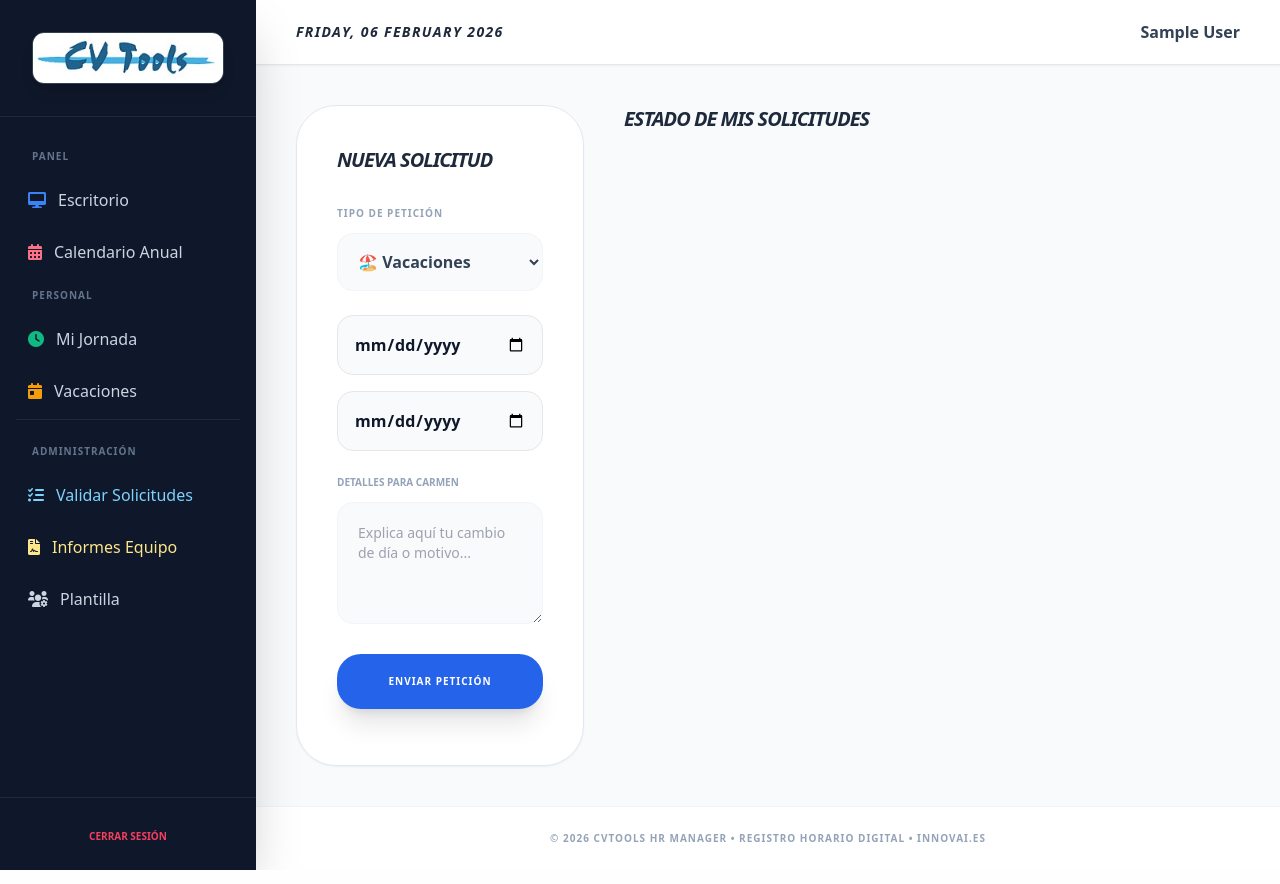
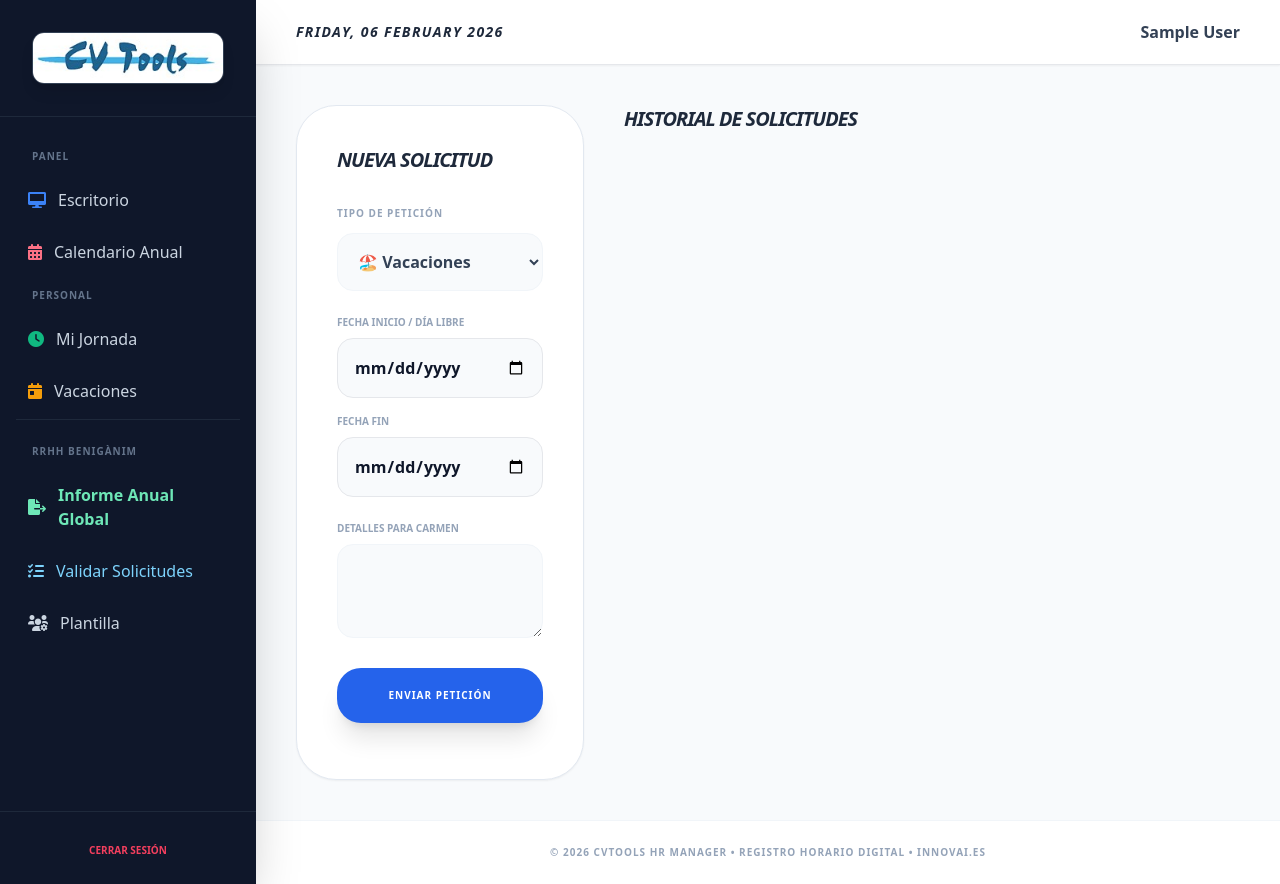
Before and after one commit to Pablo2vbng/AppRegistroHorario, a PHP site: page /index.php?p=solicitudes in a window 1280 px wide. Run offline with PHP 8.4, Linux system fonts and the light colour scheme; the visitor is signed in with stand-in values (Sample User, id 1); data that the repository does not hold is empty; some libraries are stand-ins or nearby versions.

Commit message:
informe global

```diff
--- a/index.php
+++ b/index.php
@@ -1,10 +1,6 @@
 <?php
-/**
- * ARCHIVO PRINCIPAL - ENRUTADOR CVTools
- */
 require_once 'config/config.php';
 
-// 1. LÓGICA DE LOGIN
 if ($_SERVER['REQUEST_METHOD'] == 'POST' && isset($_POST['email'])) {
     $email = $_POST['email']; $pass = $_POST['password'];
     $stmt = $pdo->prepare("SELECT * FROM usuarios WHERE email = ?");
@@ -29,6 +25,7 @@ switch ($p) {
     case 'dashboard': include 'views/dashboard.php'; break;
     case 'empleados': if($_SESSION['rol'] == 'admin') include 'views/rrhh/empleados.php'; break;
     case 'empleado_detalle': if($_SESSION['rol'] == 'admin') include 'views/rrhh/empleado_detalle.php'; break;
+    case 'informe_global': if($_SESSION['rol'] == 'admin') include 'views/rrhh/informe_global.php'; break; // NUEVA
     case 'informes_equipo': if($_SESSION['rol'] == 'admin') include 'views/rrhh/informes_equipo.php'; break;
     case 'gestion_ausencias': if($_SESSION['rol'] == 'admin') include 'views/rrhh/ausencias.php'; break;
     case 'calendario_anual': include 'views/calendario_anual.php'; break;
--- a/views/layout_header.php
+++ b/views/layout_header.php
@@ -1,5 +1,4 @@
 <?php
-// Contar solicitudes pendientes para la burbuja del menú
 $stmtCount = $pdo->query("SELECT COUNT(*) FROM ausencias WHERE estado = 'pendiente'");
 $totalPendientes = $stmtCount->fetchColumn();
 ?>
@@ -19,31 +18,25 @@ $totalPendientes = $stmtCount->fetchColumn();
 </head>
 <body class="bg-slate-50 font-sans text-slate-900 min-h-screen">
 
-<!-- NAVEGACIÓN MÓVIL -->
+<!-- BARRA MÓVIL -->
 <div class="md:hidden bg-slate-900 text-white p-4 flex justify-between items-center sticky top-0 z-50">
-    <div class="flex items-center space-x-2">
-        <img src="assets/img/logoCvTools.jpg" alt="Logo" class="h-8 rounded">
-        <?php if($totalPendientes > 0): ?>
-            <span class="bg-rose-500 text-white text-[10px] px-2 py-0.5 rounded-full font-black animate-bounce"><?php echo $totalPendientes; ?></span>
-        <?php endif; ?>
-    </div>
+    <img src="assets/img/logoCvTools.jpg" alt="Logo" class="h-8 rounded">
     <button onclick="document.getElementById('mobile-drawer').classList.toggle('-translate-x-full')" class="text-2xl p-2"><i class="fas fa-bars"></i></button>
 </div>
 
-<div id="mobile-drawer" class="fixed inset-y-0 left-0 w-72 bg-slate-900 text-white z-[60] transform -translate-x-full shadow-2xl md:hidden uppercase text-[10px] font-black">
-    <nav class="p-6 space-y-4 tracking-widest">
+<div id="mobile-drawer" class="fixed inset-y-0 left-0 w-72 bg-slate-900 text-white z-[60] transform -translate-x-full shadow-2xl md:hidden font-black text-[10px] uppercase">
+    <nav class="p-6 space-y-4">
         <a href="index.php?p=dashboard" class="block p-3">Escritorio</a>
         <a href="index.php?p=calendario_anual" class="block p-3">Calendario Anual</a>
     </nav>
 </div>
 
 <div class="flex">
-    <!-- SIDEBAR PC -->
     <aside class="hidden md:flex flex-col w-64 bg-slate-900 text-slate-300 min-h-screen sticky top-0 shadow-2xl flex-shrink-0">
         <div class="p-8 border-b border-slate-800">
             <img src="assets/img/logoCvTools.jpg" alt="Logo" class="w-full rounded-xl shadow-lg border border-slate-700">
         </div>
-        <nav class="flex-1 px-4 space-y-1 pt-6">
+        <nav class="flex-1 px-4 space-y-1 pt-6 overflow-y-auto no-scrollbar">
             <p class="px-4 py-2 text-[10px] font-black text-slate-500 uppercase tracking-widest">Panel</p>
             <a href="index.php?p=dashboard" class="flex items-center p-3 rounded-xl hover:bg-slate-800 transition"><i class="fas fa-desktop mr-3 text-blue-500"></i> Escritorio</a>
             <a href="index.php?p=calendario_anual" class="flex items-center p-3 rounded-xl hover:bg-slate-800 transition"><i class="fas fa-calendar-alt mr-3 text-rose-400"></i> Calendario Anual</a>
@@ -53,14 +46,14 @@ $totalPendientes = $stmtCount->fetchColumn();
             <a href="index.php?p=solicitudes" class="flex items-center p-3 rounded-xl hover:bg-slate-800 transition"><i class="fas fa-calendar-day mr-3 text-amber-500"></i> Vacaciones</a>
 
             <?php if($_SESSION['rol'] == 'admin'): ?>
-            <p class="px-4 py-2 text-[10px] font-black text-slate-500 uppercase tracking-widest mt-6 pt-6 border-t border-slate-800">Administración</p>
+            <p class="px-4 py-2 text-[10px] font-black text-slate-500 uppercase tracking-widest mt-6 pt-6 border-t border-slate-800">RRHH Benigànim</p>
+            <a href="index.php?p=informe_global" class="flex items-center p-3 rounded-xl hover:bg-slate-800 transition text-emerald-300 font-bold"><i class="fas fa-file-export mr-3"></i> Informe Anual Global</a>
             <a href="index.php?p=gestion_ausencias" class="flex items-center justify-between p-3 rounded-xl hover:bg-slate-800 transition text-sky-300">
                 <div class="flex items-center"><i class="fas fa-tasks mr-3"></i> Validar Solicitudes</div>
                 <?php if($totalPendientes > 0): ?>
                     <span class="bg-rose-500 text-white text-[9px] px-2 py-0.5 rounded-md font-black"><?php echo $totalPendientes; ?></span>
                 <?php endif; ?>
             </a>
-            <a href="index.php?p=informes_equipo" class="flex items-center p-3 rounded-xl hover:bg-slate-800 transition text-amber-200"><i class="fas fa-file-contract mr-3"></i> Informes Equipo</a>
             <a href="index.php?p=empleados" class="flex items-center p-3 rounded-xl hover:bg-slate-800 transition"><i class="fas fa-users-cog mr-3"></i> Plantilla</a>
             <?php endif; ?>
         </nav>
--- a/views/solicitudes.php
+++ b/views/solicitudes.php
@@ -14,40 +14,62 @@ $mis_solicitudes = $stmt->fetchAll();
                 <form id="formSolicitud" class="space-y-6">
                     <div>
                         <label class="block text-[10px] font-black text-slate-400 uppercase mb-3 tracking-widest">Tipo de Petición</label>
-                        <select name="tipo" class="w-full bg-slate-50 border border-slate-100 p-4 rounded-2xl font-bold text-slate-700 outline-none">
+                        <select name="tipo" id="tipo_peticion" onchange="actualizarEtiquetas(this.value)" class="w-full bg-slate-50 border border-slate-100 p-4 rounded-2xl font-bold text-slate-700 outline-none">
                             <option value="vacaciones">🏖️ Vacaciones</option>
-                            <option value="permuta">🔄 Permuta (Cambio día laborable)</option>
+                            <option value="permuta">🔄 Permuta (Cambio de día)</option>
                             <option value="medico">🏥 Asistencia Médica</option>
                             <option value="personal">👤 Asuntos Propios</option>
                         </select>
                     </div>
-                    <div class="grid grid-cols-1 gap-4">
-                        <input type="date" name="fecha_inicio" required class="w-full bg-slate-50 border p-4 rounded-2xl font-bold">
-                        <input type="date" name="fecha_fin" required class="w-full bg-slate-50 border p-4 rounded-2xl font-bold">
+
+                    <div class="space-y-4">
+                        <div>
+                            <label id="lbl_fecha_1" class="block text-[10px] font-black text-slate-400 uppercase mb-2">Fecha Inicio / Día Libre</label>
+                            <input type="date" name="fecha_inicio" required class="w-full bg-slate-50 border p-4 rounded-2xl font-bold">
+                        </div>
+
+                        <div id="contenedor_fecha_2">
+                            <label id="lbl_fecha_2" class="block text-[10px] font-black text-slate-400 uppercase mb-2">Fecha Fin</label>
+                            <input type="date" name="fecha_fin" id="input_fecha_fin" class="w-full bg-slate-50 border p-4 rounded-2xl font-bold">
+                        </div>
+
+                        <div id="contenedor_permuta_trabajo" class="hidden animate-in slide-in-from-top">
+                            <label class="block text-[10px] font-black text-emerald-500 uppercase mb-2">Día que trabajaré a cambio</label>
+                            <input type="date" name="fecha_permuta_trabajo" class="w-full bg-emerald-50 border-2 border-emerald-100 p-4 rounded-2xl font-bold text-emerald-700">
+                        </div>
                     </div>
+
                     <div>
-                        <label class="block text-[10px] font-black text-slate-400 uppercase mb-3">Detalles para Carmen</label>
-                        <textarea name="motivo" rows="4" class="w-full bg-slate-50 border border-slate-100 p-5 rounded-2xl outline-none text-sm" placeholder="Explica aquí tu cambio de día o motivo..."></textarea>
+                        <label class="block text-[10px] font-black text-slate-400 uppercase mb-2">Detalles para Carmen</label>
+                        <textarea name="motivo" rows="3" class="w-full bg-slate-50 border border-slate-100 p-4 rounded-2xl outline-none text-sm"></textarea>
                     </div>
-                    <button type="submit" class="w-full bg-blue-600 hover:bg-blue-700 text-white font-black py-5 rounded-3xl shadow-xl uppercase text-[10px] tracking-widest transition active:scale-95">Enviar Petición</button>
+
+                    <button type="submit" class="w-full bg-blue-600 hover:bg-blue-700 text-white font-black py-5 rounded-3xl shadow-xl uppercase text-[10px] tracking-widest">Enviar Petición</button>
                 </form>
                 <div id="status-msg" class="mt-4 text-center text-xs font-bold"></div>
             </div>
         </div>
 
-        <div class="lg:col-span-2 space-y-6">
-            <h2 class="text-xl font-black text-slate-800 uppercase italic tracking-tighter mb-4">Estado de mis Solicitudes</h2>
+        <div class="lg:col-span-2 space-y-4">
+            <h2 class="text-xl font-black text-slate-800 uppercase italic mb-4 tracking-tighter">Historial de Solicitudes</h2>
             <?php foreach($mis_solicitudes as $sol):
                 $statusColor = ['pendiente' => 'bg-amber-100 text-amber-700', 'aprobado' => 'bg-emerald-100 text-emerald-700', 'rechazado' => 'bg-rose-100 text-rose-700'];
             ?>
-            <div class="bg-white p-6 rounded-[35px] border border-slate-100 flex items-center justify-between shadow-sm group hover:shadow-lg transition">
+            <div class="bg-white p-6 rounded-[35px] border border-slate-100 flex items-center justify-between shadow-sm group hover:shadow-lg transition-all duration-300">
                 <div class="flex items-center space-x-6">
-                    <div class="w-14 h-14 bg-slate-50 rounded-2xl flex items-center justify-center text-xl text-slate-400">
+                    <div class="w-14 h-14 bg-slate-50 rounded-2xl flex items-center justify-center text-xl text-slate-300 group-hover:bg-blue-50 group-hover:text-blue-500 transition-colors">
                         <i class="fas <?php echo ($sol['tipo']=='permuta')?'fa-exchange-alt':'fa-umbrella-beach'; ?>"></i>
                     </div>
                     <div>
                         <p class="font-black text-slate-800 uppercase text-[10px] tracking-widest"><?php echo $sol['tipo']; ?></p>
-                        <p class="text-slate-500 font-bold text-sm"><?php echo date('d M', strtotime($sol['fecha_inicio'])); ?> - <?php echo date('d M', strtotime($sol['fecha_fin'])); ?></p>
+                        <p class="text-slate-500 font-bold text-sm">
+                            <?php echo date('d M', strtotime($sol['fecha_inicio'])); ?>
+                            <?php if($sol['tipo'] == 'permuta'): ?>
+                                <i class="fas fa-arrow-right mx-2 text-[10px]"></i> trabaja el <?php echo date('d M', strtotime($sol['fecha_permuta_trabajo'])); ?>
+                            <?php else: ?>
+                                al <?php echo date('d M', strtotime($sol['fecha_fin'])); ?>
+                            <?php endif; ?>
+                        </p>
                     </div>
                 </div>
                 <span class="px-4 py-2 rounded-xl text-[10px] font-black uppercase tracking-widest <?php echo $statusColor[$sol['estado']]; ?>">
@@ -60,6 +82,26 @@ $mis_solicitudes = $stmt->fetchAll();
 </div>
 
 <script>
+function actualizarEtiquetas(tipo) {
+    const lbl1 = document.getElementById('lbl_fecha_1');
+    const lbl2 = document.getElementById('lbl_fecha_2');
+    const contFin = document.getElementById('contenedor_fecha_2');
+    const contPermuta = document.getElementById('contenedor_permuta_trabajo');
+
+    if(tipo === 'permuta') {
+        lbl1.innerText = "Día que NO trabajaré";
+        contFin.classList.add('hidden');
+        contPermuta.classList.remove('hidden');
+        document.getElementById('input_fecha_fin').required = false;
+    } else {
+        lbl1.innerText = "Fecha Inicio";
+        lbl2.innerText = "Fecha Fin";
+        contFin.classList.remove('hidden');
+        contPermuta.classList.add('hidden');
+        document.getElementById('input_fecha_fin').required = true;
+    }
+}
+
 document.getElementById('formSolicitud').onsubmit = function(e) {
     e.preventDefault();
     fetch('api/solicitudes_crear.php', { method: 'POST', body: new FormData(this) })
```
Also changed, not shown: api/solicitudes_crear.php (+5 -17 lines), views/rrhh/informe_global.php (added, +97 -0 lines).
